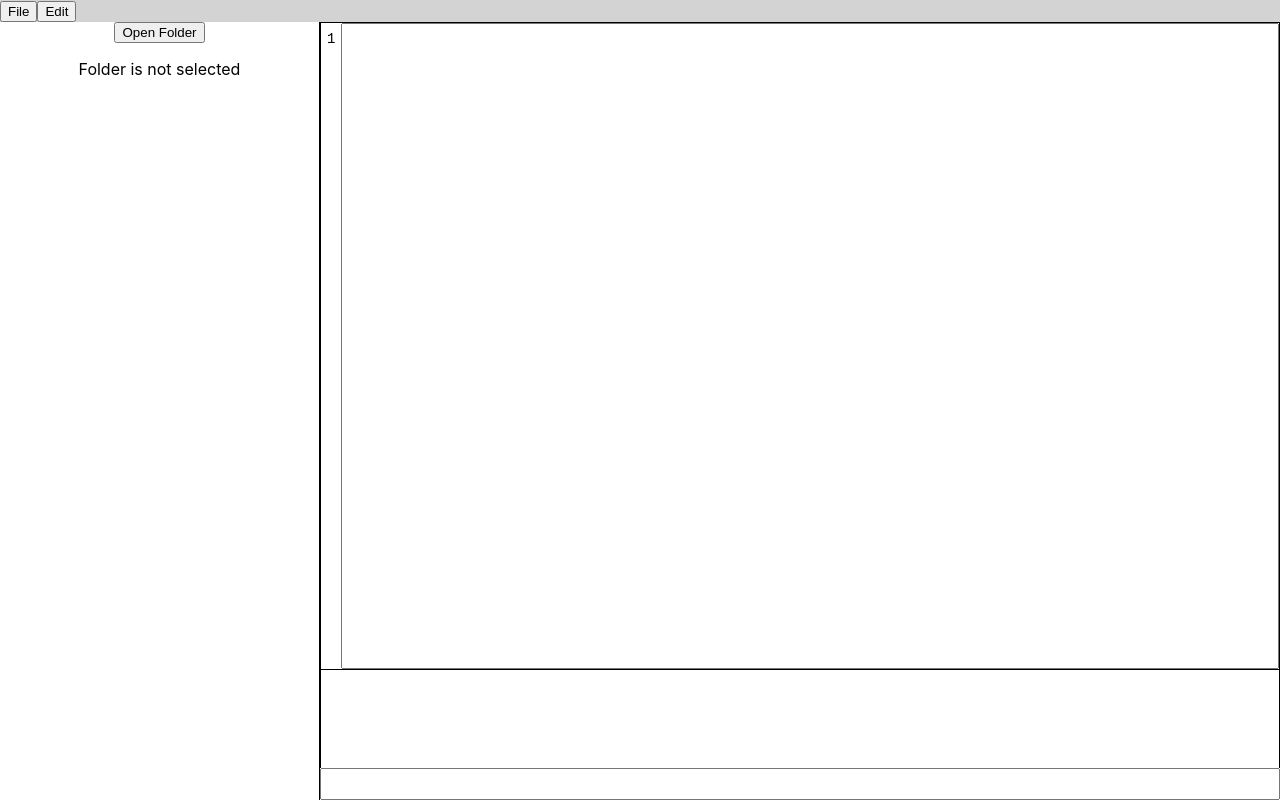
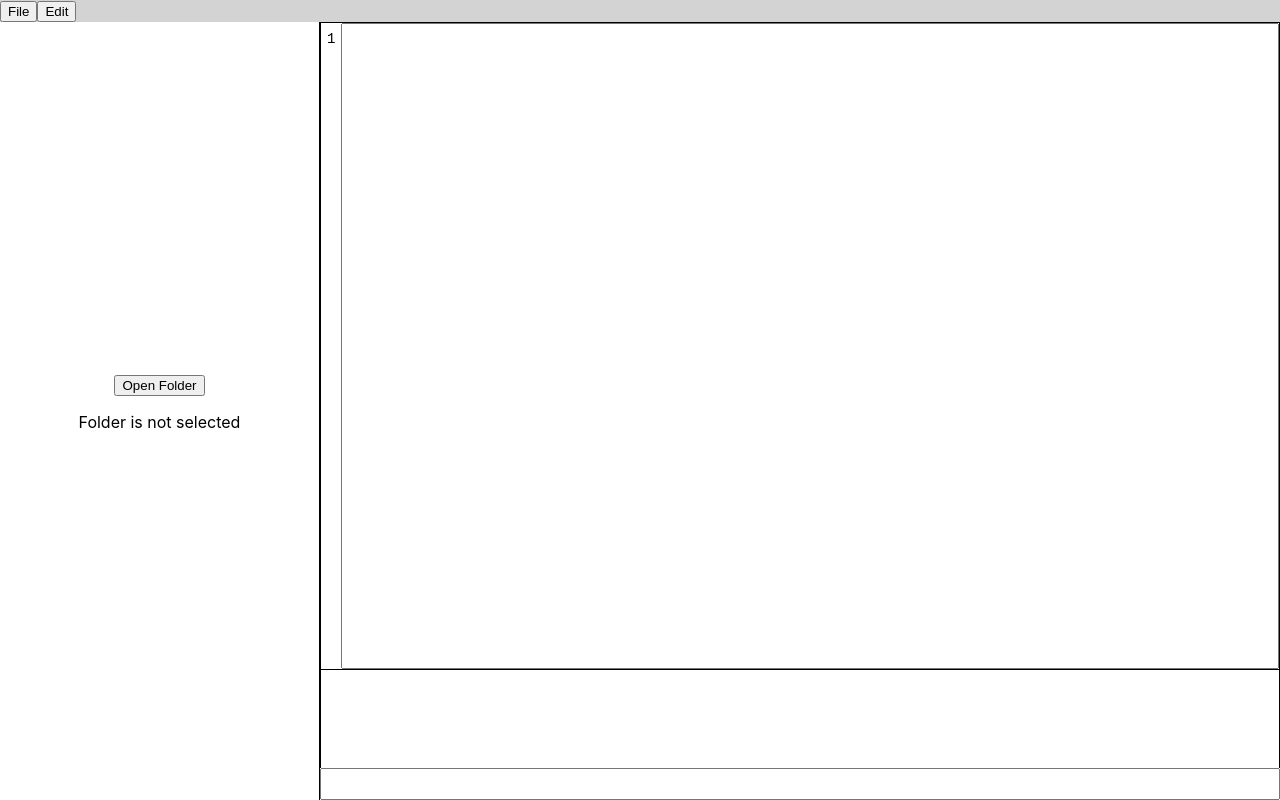
Before and after one commit to Walkername/code-editor, a React (Vite) app: page /#/ in a window 1280 px wide. Built offline with nearby package versions, Linux system fonts and the light colour scheme.

Commit message:
fix(explorer): directory not chosen aligning

```diff
--- a/src/components/explorer-bar/explorer-bar.tsx
+++ b/src/components/explorer-bar/explorer-bar.tsx
@@ -8,18 +8,16 @@ export default function ExplorerBar() {
     return (
         <div className="explorer-window">
             <div className="explorer">
-                {!rootPath && (
+                {!rootPath ? (
                     <div className="explorer-empty">
                         <button onClick={openWorkspace}>Open Folder</button>
-                        <p>
-                            Folder is not selected
-                        </p>
+                        <p>Folder is not selected</p>
+                    </div>
+                ) : (
+                    <div className="explorer-content">
+                        {tree && <FileTreeNode node={tree} depth={0} />}
                     </div>
                 )}
-
-                <div className="explorer-content">
-                    {tree && <FileTreeNode node={tree} depth={0} />}
-                </div>
             </div>
         </div>
     );
```
